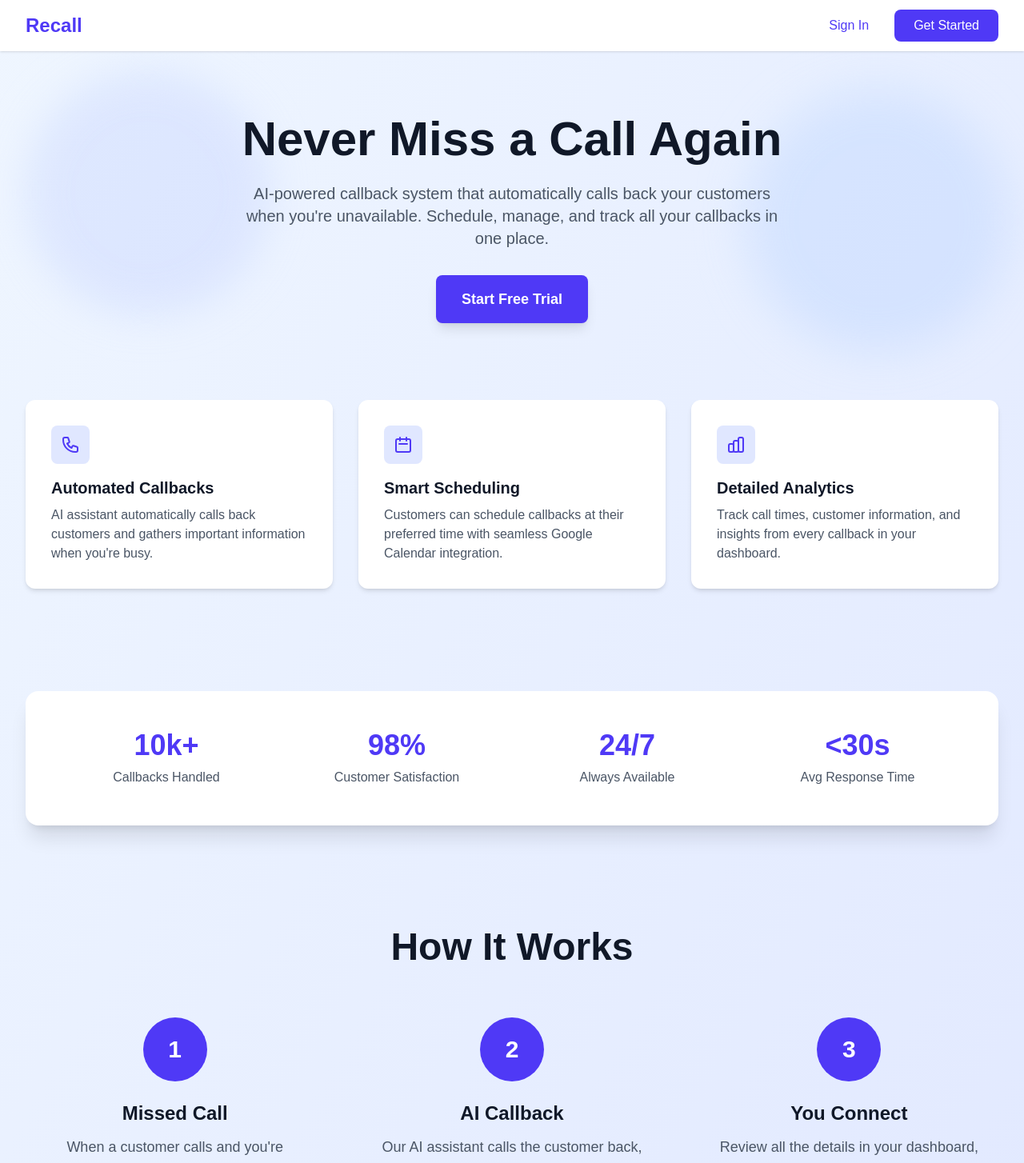
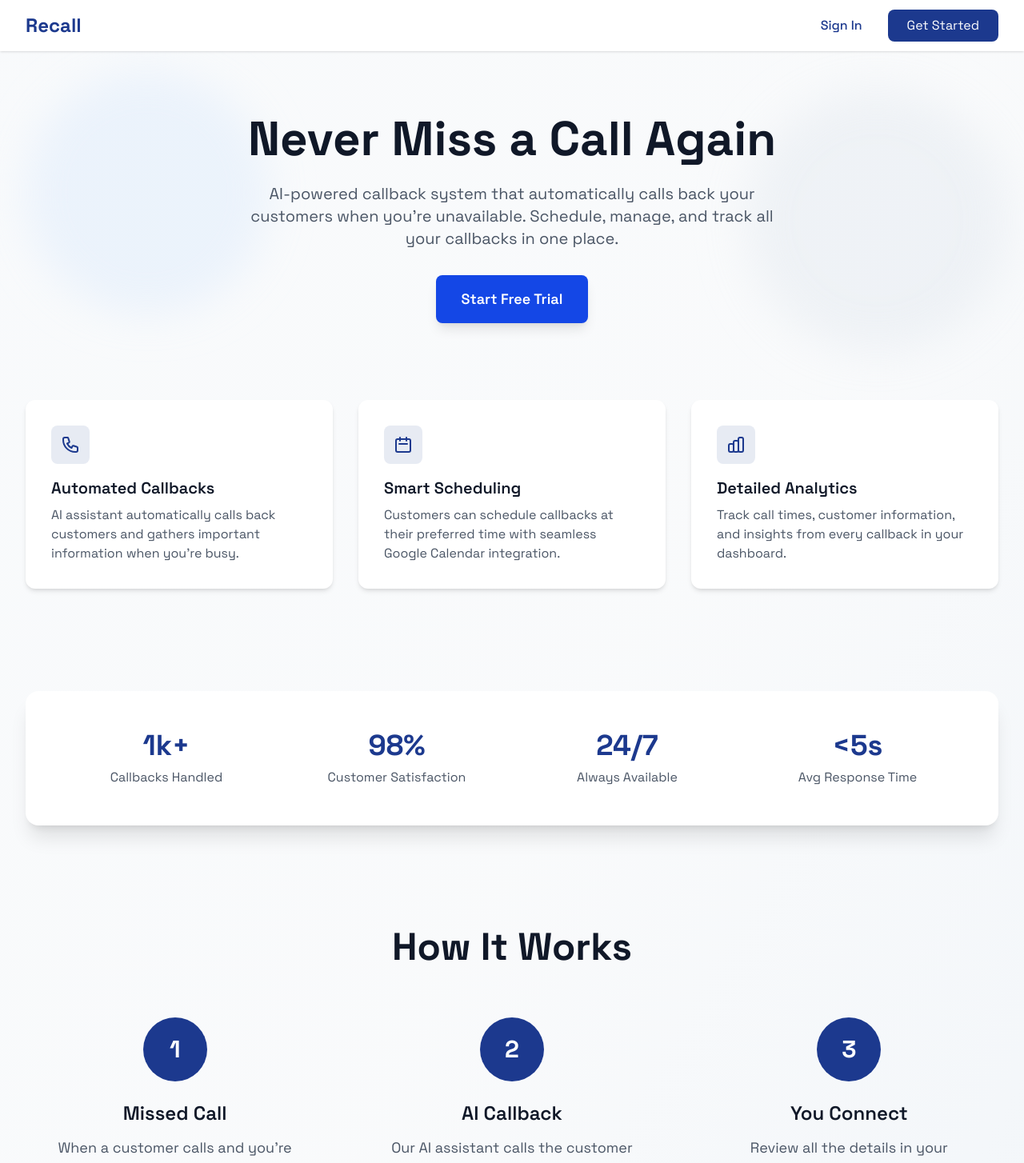
Before and after one commit to kelvinxiao01/recall-fe, a Next.js app: page / in a window 1280 px wide. Shown: the top 1454 px of the page at 80% size. Built offline with nearby package versions, Linux system fonts and the light colour scheme.

Commit message:
Good draft

```diff
--- a/app/layout.tsx
+++ b/app/layout.tsx
@@ -1,16 +1,9 @@
 import type { Metadata } from "next";
-import { Geist, Geist_Mono } from "next/font/google";
+import "@fontsource/space-grotesk/400.css";
+import "@fontsource/space-grotesk/500.css";
+import "@fontsource/space-grotesk/600.css";
+import "@fontsource/space-grotesk/700.css";
 import "./globals.css";
-
-const geistSans = Geist({
-  variable: "--font-geist-sans",
-  subsets: ["latin"],
-});
-
-const geistMono = Geist_Mono({
-  variable: "--font-geist-mono",
-  subsets: ["latin"],
-});
 
 export const metadata: Metadata = {
   title: "Recall - AI-Powered Callback System",
@@ -24,9 +17,7 @@ export default function RootLayout({
 }>) {
   return (
     <html lang="en">
-      <body
-        className={`${geistSans.variable} ${geistMono.variable} antialiased`}
-      >
+      <body className="antialiased" style={{ fontFamily: "'Space Grotesk', sans-serif" }}>
         {children}
       </body>
     </html>
--- a/app/page.tsx
+++ b/app/page.tsx
@@ -6,10 +6,10 @@ import { motion } from "framer-motion";
 export default function Home()
 {
   return (
-    <div className="min-h-screen bg-gradient-to-br from-blue-50 to-indigo-100 overflow-hidden relative">
+    <div className="min-h-screen bg-gradient-to-br from-slate-50 via-gray-50 to-slate-100 overflow-hidden relative">
       {/* Floating background elements */}
       <motion.div
-        className="absolute top-20 left-10 w-72 h-72 bg-indigo-200 rounded-full mix-blend-multiply filter blur-xl opacity-30"
+        className="absolute top-20 left-10 w-72 h-72 bg-blue-200 rounded-full mix-blend-multiply filter blur-xl opacity-20"
         animate={{
           y: [0, 30, 0],
           scale: [1, 1.1, 1],
@@ -21,7 +21,7 @@ export default function Home()
         }}
       />
       <motion.div
-        className="absolute top-40 right-10 w-72 h-72 bg-blue-200 rounded-full mix-blend-multiply filter blur-xl opacity-30"
+        className="absolute top-40 right-10 w-72 h-72 bg-slate-300 rounded-full mix-blend-multiply filter blur-xl opacity-20"
         animate={{
           y: [0, -30, 0],
           scale: [1, 1.15, 1],
@@ -46,19 +46,19 @@ export default function Home()
               whileHover={{ scale: 1.05 }}
               transition={{ type: "spring", stiffness: 400 }}
             >
-              <h1 className="text-2xl font-bold text-indigo-600">Recall</h1>
+              <h1 className="text-2xl font-bold text-blue-900">Recall</h1>
             </motion.div>
             <div className="flex gap-4">
               <Link
                 href="/auth"
-                className="px-4 py-2 text-indigo-600 hover:text-indigo-800 font-medium transition-colors"
+                className="px-4 py-2 text-blue-900 hover:text-blue-700 font-medium transition-colors"
               >
                 Sign In
               </Link>
               <motion.div whileHover={{ scale: 1.05 }} whileTap={{ scale: 0.95 }}>
                 <Link
                   href="/auth"
-                  className="inline-block px-6 py-2 bg-indigo-600 text-white rounded-lg hover:bg-indigo-700 transition-colors"
+                  className="inline-block px-6 py-2 bg-blue-900 text-white rounded-lg hover:bg-blue-800 transition-colors"
                 >
                   Get Started
                 </Link>
@@ -97,7 +97,7 @@ export default function Home()
           >
             <Link
               href="/auth"
-              className="inline-block px-8 py-4 bg-indigo-600 text-white text-lg font-semibold rounded-lg hover:bg-indigo-700 transition-colors shadow-lg"
+              className="inline-block px-8 py-4 bg-blue-700 text-white text-lg font-semibold rounded-lg hover:bg-blue-800 transition-colors shadow-lg"
             >
               Start Free Trial
             </Link>
@@ -115,11 +115,11 @@ export default function Home()
             className="bg-white p-8 rounded-xl shadow-md cursor-pointer transition-shadow duration-500"
           >
             <motion.div
-              className="w-12 h-12 bg-indigo-100 rounded-lg flex items-center justify-center mb-4"
+              className="w-12 h-12 bg-blue-900/10 rounded-lg flex items-center justify-center mb-4"
               whileHover={{ rotate: 360, scale: 1.1 }}
               transition={{ duration: 0.6 }}
             >
-              <svg className="w-6 h-6 text-indigo-600" fill="none" stroke="currentColor" viewBox="0 0 24 24">
+              <svg className="w-6 h-6 text-blue-900" fill="none" stroke="currentColor" viewBox="0 0 24 24">
                 <path strokeLinecap="round" strokeLinejoin="round" strokeWidth={2} d="M3 5a2 2 0 012-2h3.28a1 1 0 01.948.684l1.498 4.493a1 1 0 01-.502 1.21l-2.257 1.13a11.042 11.042 0 005.516 5.516l1.13-2.257a1 1 0 011.21-.502l4.493 1.498a1 1 0 01.684.949V19a2 2 0 01-2 2h-1C9.716 21 3 14.284 3 6V5z" />
               </svg>
             </motion.div>
@@ -138,11 +138,11 @@ export default function Home()
             className="bg-white p-8 rounded-xl shadow-md cursor-pointer transition-shadow duration-500"
           >
             <motion.div
-              className="w-12 h-12 bg-indigo-100 rounded-lg flex items-center justify-center mb-4"
+              className="w-12 h-12 bg-blue-900/10 rounded-lg flex items-center justify-center mb-4"
               whileHover={{ rotate: 360, scale: 1.1 }}
               transition={{ duration: 0.6 }}
             >
-              <svg className="w-6 h-6 text-indigo-600" fill="none" stroke="currentColor" viewBox="0 0 24 24">
+              <svg className="w-6 h-6 text-blue-900" fill="none" stroke="currentColor" viewBox="0 0 24 24">
                 <path strokeLinecap="round" strokeLinejoin="round" strokeWidth={2} d="M8 7V3m8 4V3m-9 8h10M5 21h14a2 2 0 002-2V7a2 2 0 00-2-2H5a2 2 0 00-2 2v12a2 2 0 002 2z" />
               </svg>
             </motion.div>
@@ -161,11 +161,11 @@ export default function Home()
             className="bg-white p-8 rounded-xl shadow-md cursor-pointer transition-shadow duration-500"
           >
             <motion.div
-              className="w-12 h-12 bg-indigo-100 rounded-lg flex items-center justify-center mb-4"
+              className="w-12 h-12 bg-blue-900/10 rounded-lg flex items-center justify-center mb-4"
               whileHover={{ rotate: 360, scale: 1.1 }}
               transition={{ duration: 0.6 }}
             >
-              <svg className="w-6 h-6 text-indigo-600" fill="none" stroke="currentColor" viewBox="0 0 24 24">
+              <svg className="w-6 h-6 text-blue-900" fill="none" stroke="currentColor" viewBox="0 0 24 24">
                 <path strokeLinecap="round" strokeLinejoin="round" strokeWidth={2} d="M9 19v-6a2 2 0 00-2-2H5a2 2 0 00-2 2v6a2 2 0 002 2h2a2 2 0 002-2zm0 0V9a2 2 0 012-2h2a2 2 0 012 2v10m-6 0a2 2 0 002 2h2a2 2 0 002-2m0 0V5a2 2 0 012-2h2a2 2 0 012 2v14a2 2 0 01-2 2h-2a2 2 0 01-2-2z" />
               </svg>
             </motion.div>
@@ -191,7 +191,7 @@ export default function Home()
               viewport={{ once: true }}
               transition={{ duration: 0.5, delay: 0.1 }}
             >
-              <div className="text-4xl font-bold text-indigo-600 mb-2">10k+</div>
+              <div className="text-4xl font-bold text-blue-900 mb-2">1k+</div>
               <div className="text-gray-600">Callbacks Handled</div>
             </motion.div>
             <motion.div
@@ -200,7 +200,7 @@ export default function Home()
               viewport={{ once: true }}
               transition={{ duration: 0.5, delay: 0.2 }}
             >
-              <div className="text-4xl font-bold text-indigo-600 mb-2">98%</div>
+              <div className="text-4xl font-bold text-blue-900 mb-2">98%</div>
               <div className="text-gray-600">Customer Satisfaction</div>
             </motion.div>
             <motion.div
@@ -209,7 +209,7 @@ export default function Home()
               viewport={{ once: true }}
               transition={{ duration: 0.5, delay: 0.3 }}
             >
-              <div className="text-4xl font-bold text-indigo-600 mb-2">24/7</div>
+              <div className="text-4xl font-bold text-blue-900 mb-2">24/7</div>
               <div className="text-gray-600">Always Available</div>
             </motion.div>
             <motion.div
@@ -218,7 +218,7 @@ export default function Home()
               viewport={{ once: true }}
               transition={{ duration: 0.5, delay: 0.4 }}
             >
-              <div className="text-4xl font-bold text-indigo-600 mb-2">&lt;30s</div>
+              <div className="text-4xl font-bold text-blue-900 mb-2">&lt;5s</div>
               <div className="text-gray-600">Avg Response Time</div>
             </motion.div>
           </div>
@@ -250,7 +250,7 @@ export default function Home()
               transition={{ duration: 0.6, delay: 0.1 }}
             >
               <motion.div
-                className="w-20 h-20 bg-indigo-600 text-white rounded-full flex items-center justify-center text-3xl font-bold mx-auto mb-6"
+                className="w-20 h-20 bg-blue-900 text-white rounded-full flex items-center justify-center text-3xl font-bold mx-auto mb-6"
                 whileHover={{ scale: 1.1, rotate: 360 }}
                 transition={{ duration: 0.4 }}
               >
@@ -269,7 +269,7 @@ export default function Home()
               transition={{ duration: 0.6, delay: 0.2 }}
             >
               <motion.div
-                className="w-20 h-20 bg-indigo-600 text-white rounded-full flex items-center justify-center text-3xl font-bold mx-auto mb-6"
+                className="w-20 h-20 bg-blue-900 text-white rounded-full flex items-center justify-center text-3xl font-bold mx-auto mb-6"
                 whileHover={{ scale: 1.1, rotate: 360 }}
                 transition={{ duration: 0.4 }}
               >
@@ -288,7 +288,7 @@ export default function Home()
               transition={{ duration: 0.6, delay: 0.3 }}
             >
               <motion.div
-                className="w-20 h-20 bg-indigo-600 text-white rounded-full flex items-center justify-center text-3xl font-bold mx-auto mb-6"
+                className="w-20 h-20 bg-blue-900 text-white rounded-full flex items-center justify-center text-3xl font-bold mx-auto mb-6"
                 whileHover={{ scale: 1.1, rotate: 360 }}
                 transition={{ duration: 0.4 }}
               >
@@ -308,7 +308,7 @@ export default function Home()
           whileInView={{ opacity: 1, y: 0 }}
           viewport={{ once: true }}
           transition={{ duration: 0.8 }}
-          className="mt-32 bg-gradient-to-r from-indigo-600 to-blue-600 rounded-2xl p-12 text-center text-white shadow-2xl"
+          className="mt-32 bg-gradient-to-r from-blue-900 to-blue-700 rounded-2xl p-12 text-center text-white shadow-2xl"
         >
           <h2 className="text-3xl md:text-4xl font-bold mb-4">Ready to Transform Your Business?</h2>
           <p className="text-xl mb-8 opacity-90">Join thousands of businesses already using Recall</p>
@@ -318,7 +318,7 @@ export default function Home()
           >
             <Link
               href="/auth"
-              className="inline-block px-8 py-4 bg-white text-indigo-600 text-lg font-semibold rounded-lg hover:bg-gray-100 transition-colors shadow-lg"
+              className="inline-block px-8 py-4 bg-white text-blue-900 text-lg font-semibold rounded-lg hover:bg-gray-100 transition-colors shadow-lg"
             >
               Get Started Free
             </Link>
--- a/package.json
+++ b/package.json
@@ -9,6 +9,7 @@
     "lint": "eslint"
   },
   "dependencies": {
+    "@fontsource/space-grotesk": "^5.2.10",
     "framer-motion": "^12.23.22",
     "motion": "^12.23.22",
     "next": "15.5.4",
```
Also changed, not shown: app/auth/page.tsx (+14 -14 lines), app/dashboard/page.tsx (+9 -9 lines), 1 other file (tests, documents, lock files or other folders).
